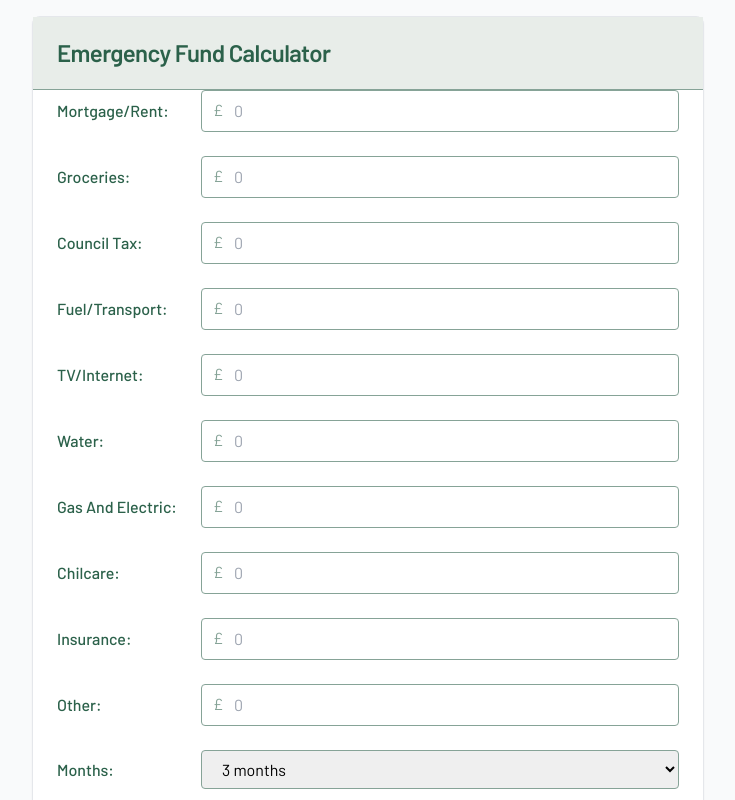
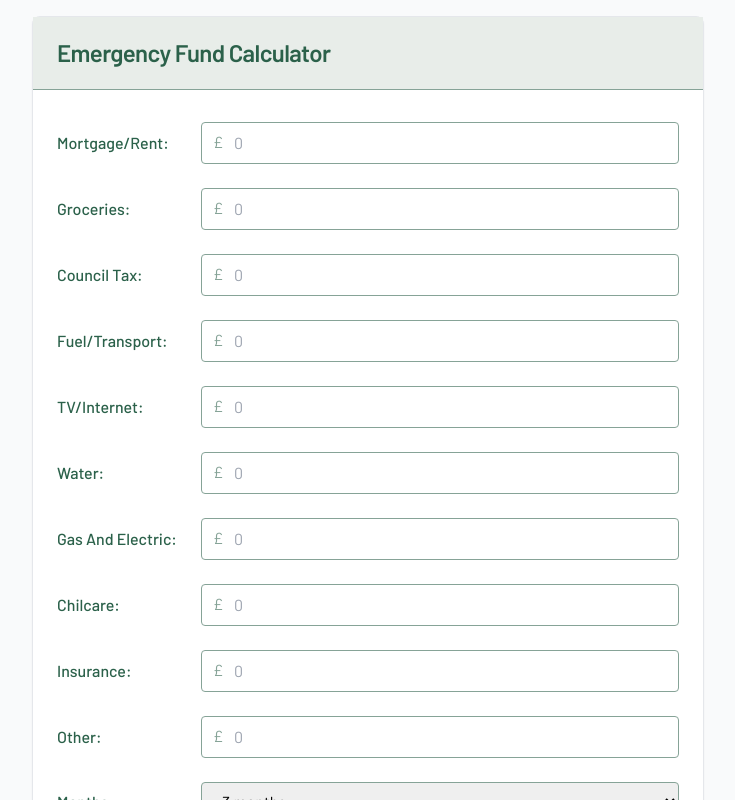
Before and after one commit to thriftymumuk/emergency_fund_calc, a Next.js app: page /emergency_fund_calc/ in a window 1280 px wide. Shown: the top 800 px of the page, without its empty margins (272-1007 px from the left). Built offline with nearby package versions, Linux system fonts and the light colour scheme.

Commit message:
Update EmergencyFundCalculator.tsx

```diff
--- a/components/EmergencyFundCalculator.tsx
+++ b/components/EmergencyFundCalculator.tsx
@@ -35,7 +35,7 @@ const EmergencyFundCalculator = () => {
       <CardHeader className="bg-brand-green-light border-b border-brand-green-secondary">
         <CardTitle className="text-brand-green text-2xl font-semibold">Emergency Fund Calculator</CardTitle>
       </CardHeader>
-      <CardContent className="p-6">
+      <CardContent className="p-6 pt-8">
         <div className="space-y-6">
           {Object.entries(expenses).map(([category, value]) => (
             <div key={category} className="flex items-center space-x-4">
```
